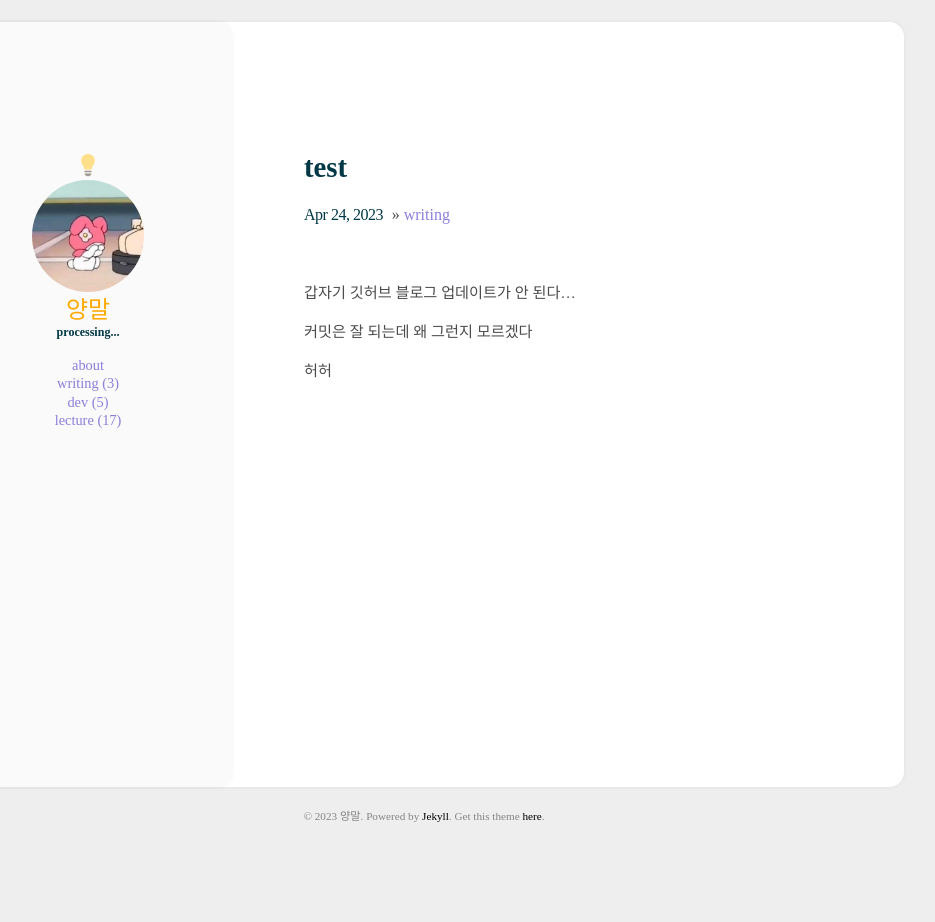
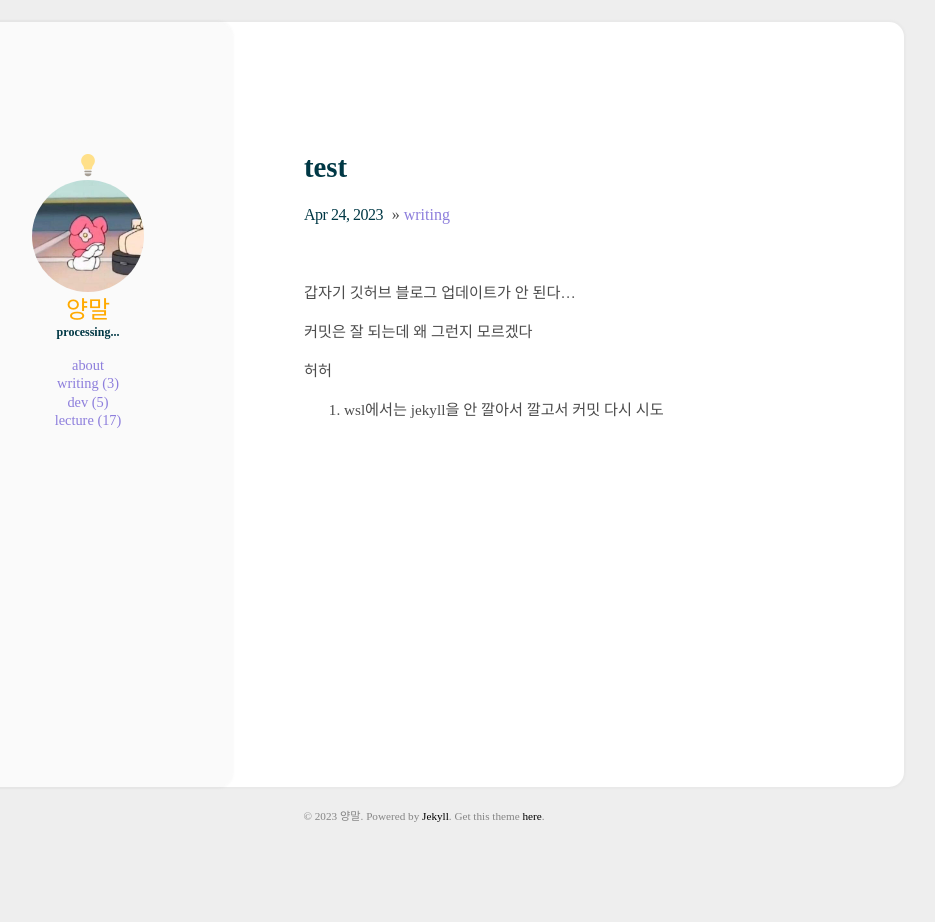
Before and after one commit to ywonchae1/ywonchae1.github.io, a Jekyll site: the page built from _posts/2023-04-24-test.md, in a window 1280 px wide. Shown: the whole page, without its empty margins (216-1151 px from the left). Built offline with Jekyll 4.4.1, drawn with Linux system fonts in a browser that asks for light colours; some web fonts are replaced.

Commit message:
post test

```diff
--- a/_posts/2023-04-24-test.md
+++ b/_posts/2023-04-24-test.md
@@ -9,3 +9,5 @@ categories: [writing]
 커밋은 잘 되는데 왜 그런지 모르겠다
 
 허허
+
+1. wsl에서는 jekyll을 안 깔아서 깔고서 커밋 다시 시도
```
